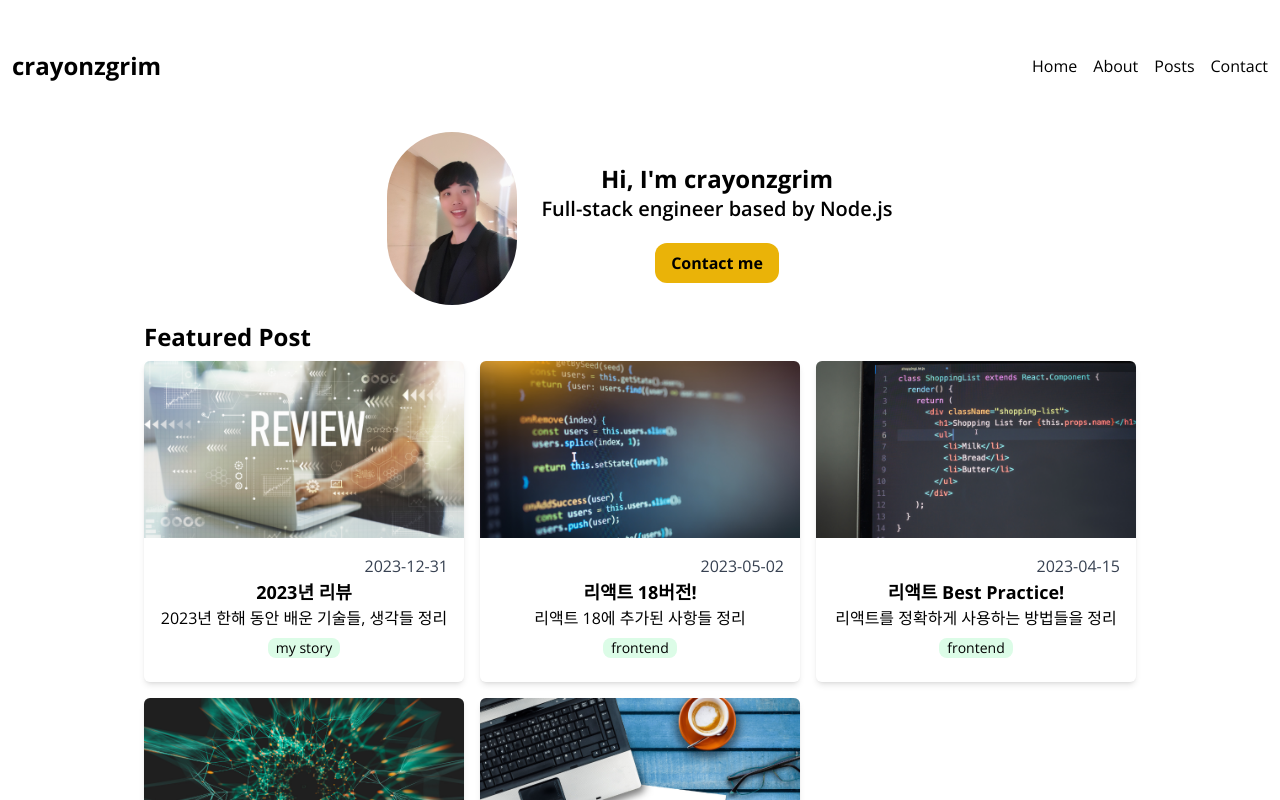
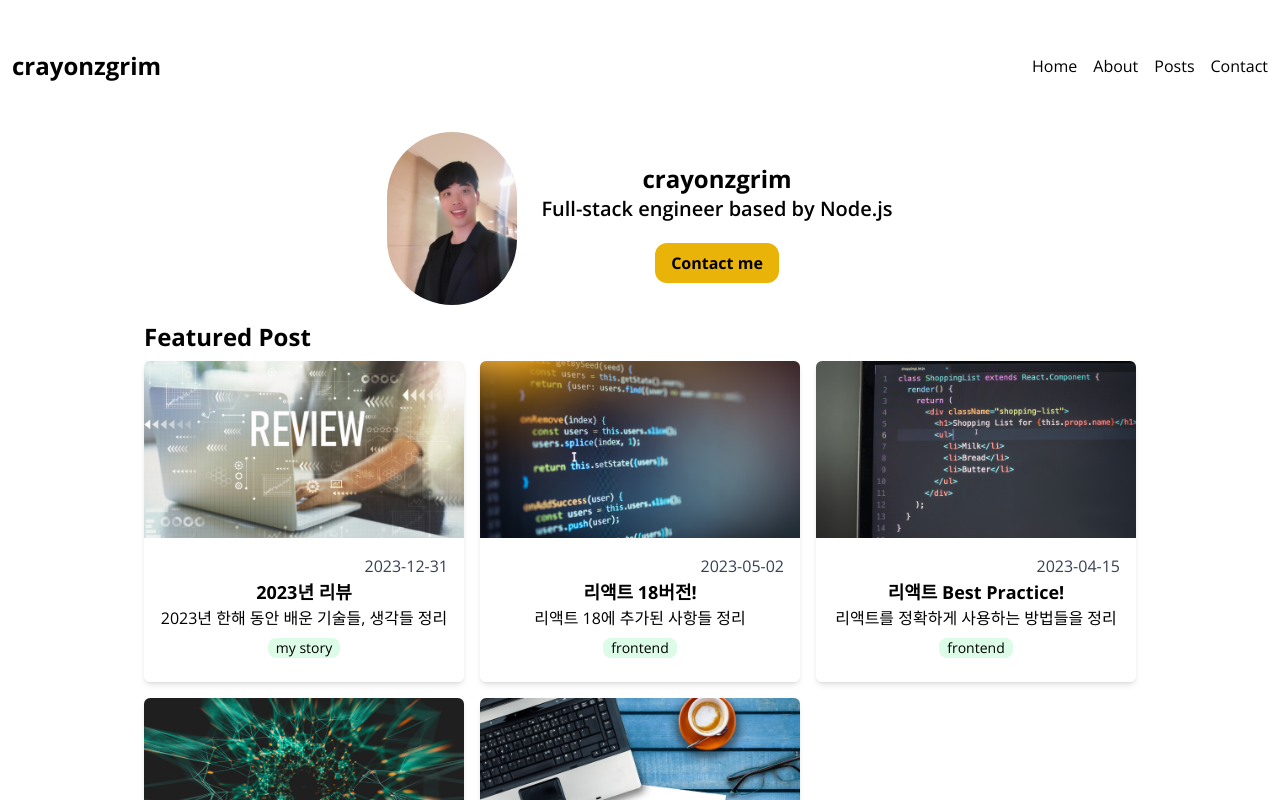
Before and after one commit to crayonzgrim/cba, a Next.js app: page / in a window 1280 px wide. Built offline with nearby package versions, Linux system fonts and the light colour scheme.

Commit message:
:rotating_light: Fix lint-error

```diff
--- a/package.json
+++ b/package.json
@@ -18,6 +18,7 @@
     "react-multi-carousel": "^2.8.4",
     "react-syntax-highlighter": "^15.5.0",
     "remark-gfm": "^4.0.0",
+    "sharp": "^0.32.6",
     "yup": "^1.3.2"
   },
   "devDependencies": {
--- a/src/app/components/Hero.tsx
+++ b/src/app/components/Hero.tsx
@@ -13,7 +13,7 @@ export default function Hero() {
         priority
       />
       <div className="">
-        <h2 className="text-2xl font-bold mt-2">Hi, I'm crayonzgrim</h2>
+        <h2 className="text-2xl font-bold mt-2">crayonzgrim</h2>
         <h3 className="text-xl font-semibold">
           Full-stack engineer based by Node.js
         </h3>
--- a/src/app/components/MarkdownViewer.tsx
+++ b/src/app/components/MarkdownViewer.tsx
@@ -24,11 +24,12 @@ export default function MarkdownViewer({ content }: { content: string }) {
           return match ? (
             <SyntaxHighlighter
               /* {...rest} */
-              children={String(children).replace(/\n$/, "")}
               style={gruvboxDark}
               language={match[1]}
               PreTag="div"
-            />
+            >
+              {String(children).replace(/\n$/, "")}
+            </SyntaxHighlighter>
           ) : (
             <code {...rest} className={className}>
               {children}
```
Also changed, not shown: 1 other file (tests, documents, lock files or other folders).
